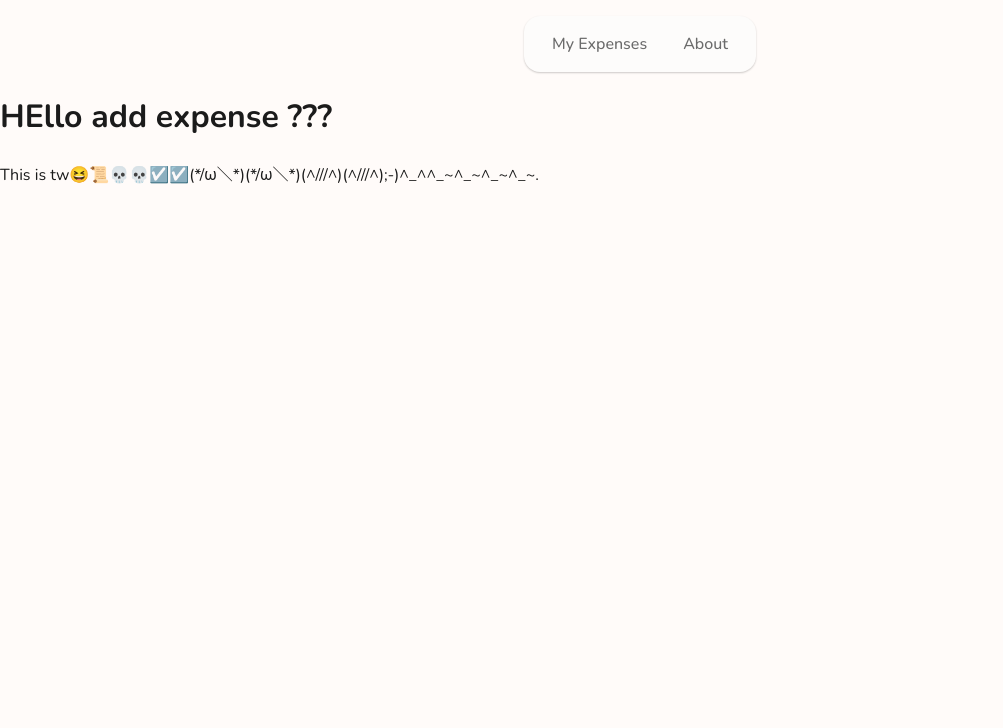
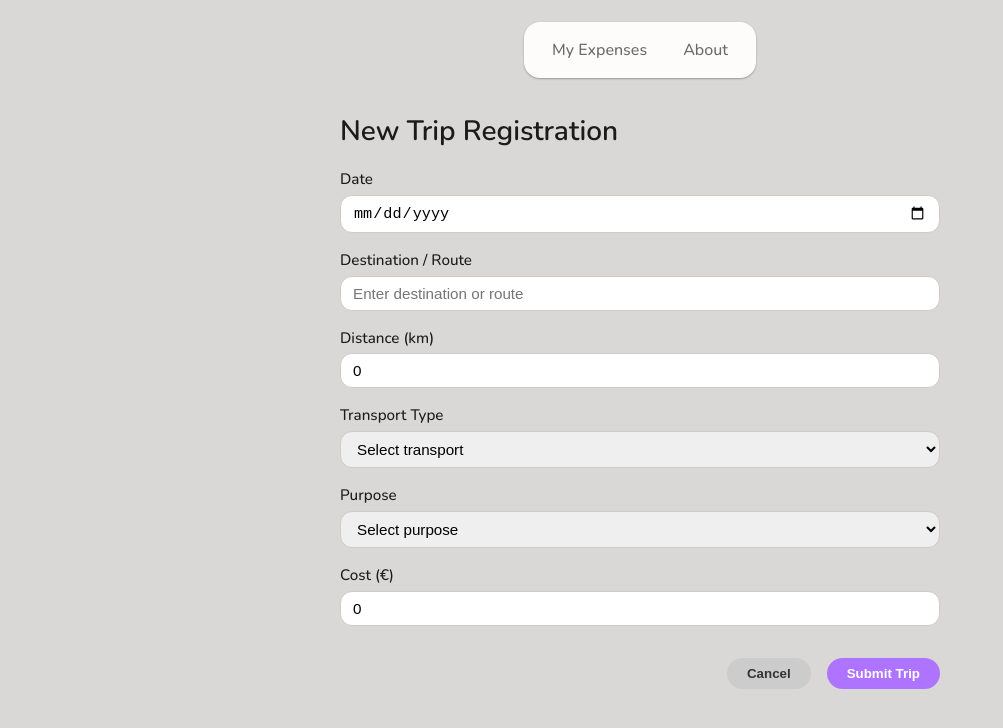
Before and after one commit to FatihKilicPXL/TravelAppFrontend, a Vue app: page /add-expense in a window 1280 px wide. Shown: the top 728 px of the page, without its empty margins (0-1003 px from the left). Built offline with nearby package versions, Linux system fonts and the light colour scheme.

Commit message:
Finished AddExpense view

```diff
--- a/src/assets/main.css
+++ b/src/assets/main.css
@@ -10,12 +10,12 @@ html, body {
   font-family: var(--font-main);
   margin: 0;
   padding: 0;
-  background-color: #fffbf9;
+  background-color: #dad8d7;
   color: #1b1b1b;
   line-height: 1.5;
 }
 
-/* Optional: smoother text */
+/* Optional: smoother text   fcf9f6  */
 body {
   -webkit-font-smoothing: antialiased;
   -moz-osx-font-smoothing: grayscale;
--- a/src/components/Navbar.vue
+++ b/src/components/Navbar.vue
@@ -14,9 +14,10 @@
   justify-content: center;
   padding: 0.75rem 1.25rem;
   background-color: var(--md-sys-color-surface, #fdfcfb);
-  box-shadow: 0 1px 2px rgba(0, 0, 0, 0.2);
+  box-shadow: 0 1px 2px rgba(0, 0, 0, 0.3);
   border-radius: 1rem;
   margin: 1rem auto;
+  margin-top: 22px;
   width: fit-content;
 }
 
--- a/src/views/AddExpense.vue
+++ b/src/views/AddExpense.vue
@@ -1,4 +1,171 @@
 <template>
-  <h1>HEllo add expense ???</h1>
-  <p>This is tw😆📜💀💀☑️☑️(*/ω＼*)(*/ω＼*)(^///^)(^///^);-)^_^^_~^_~^_~^_~.</p>
+  <main class="container">
+    <header class="header">
+      <h1>New Trip Registration</h1>
+    </header>
+
+    <form class="form" @submit.prevent="submitTrip">
+      <!-- Date -->
+      <label class="field">
+        <span>Date</span>
+        <input type="date" v-model="trip.date" required />
+      </label>
+
+      <!-- Destination/Route -->
+      <label class="field">
+        <span>Destination / Route</span>
+        <input type="text" v-model="trip.destination" placeholder="Enter destination or route" required />
+      </label>
+
+      <!-- Distance -->
+      <label class="field">
+        <span>Distance (km)</span>
+        <input type="number" v-model.number="trip.distance" placeholder="0" min="0" required />
+      </label>
+
+      <!-- Transport Type -->
+      <label class="field">
+        <span>Transport Type</span>
+        <select v-model="trip.transport" required>
+          <option disabled value="">Select transport</option>
+          <option>Plane</option>
+          <option>Car</option>
+          <option>Bus</option>
+          <option>Tram</option>
+          <option>Train</option>
+        </select>
+      </label>
+
+      <!-- Purpose -->
+      <label class="field">
+        <span>Purpose</span>
+        <select v-model="trip.purpose" required>
+          <option disabled value="">Select purpose</option>
+          <option>Business</option>
+          <option>Meeting</option>
+          <option>Conference</option>
+          <option>Training</option>
+        </select>
+      </label>
+
+      <!-- Cost -->
+      <label class="field">
+        <span>Cost (€)</span>
+        <input type="number" v-model.number="trip.cost" placeholder="0.00" min="0" step="0.01" required />
+      </label>
+
+      <!-- Buttons -->
+      <div class="buttons">
+        <button type="button" class="cancel" @click="cancelTrip">Cancel</button>
+        <button type="submit" class="submit">Submit Trip</button>
+      </div>
+    </form>
+  </main>
 </template>
+
+<script setup>
+import { reactive } from 'vue'
+import { useRouter } from 'vue-router'
+
+const router = useRouter()
+
+const trip = reactive({
+  date: '',
+  destination: '',
+  distance: 0,
+  transport: '',
+  purpose: '',
+  cost: 0
+})
+
+function submitTrip() {
+  console.log('Trip submitted:', { ...trip })
+  alert('Trip submitted (mock)!')
+  // later: call API
+}
+
+function cancelTrip() {
+  router.back() // go back to previous view
+}
+</script>
+
+<style scoped>
+.container {
+  max-width: 600px;
+  margin: 0 auto;
+  padding: 1rem;
+}
+
+.header {
+  padding-bottom: 1rem;
+}
+
+h1 {
+  font-size: 1.75rem;
+  font-weight: 600;
+  margin: 0;
+}
+
+.form {
+  display: flex;
+  flex-direction: column;
+  gap: 1rem;
+}
+
+.field {
+  display: flex;
+  flex-direction: column;
+  font-size: 0.95rem;
+}
+
+.field span {
+  margin-bottom: 0.25rem;
+  font-weight: 500;
+}
+
+input,
+select {
+  padding: 0.5rem 0.75rem;
+  border-radius: 0.75rem;
+  border: 1px solid #ccc;
+  font-size: 0.95rem;
+  transition: border 0.15s ease, box-shadow 0.15s ease;
+}
+
+input:focus,
+select:focus {
+  outline: none;
+  border-color: var(--md-sys-color-primary, #6200ee);
+  box-shadow: 0 0 0 2px rgba(98, 0, 238, 0.2);
+}
+
+.buttons {
+  display: flex;
+  gap: 1rem;
+  justify-content: flex-end;
+  margin-top: 1rem;
+}
+
+button {
+  padding: 0.5rem 1.25rem;
+  border-radius: 1rem;
+  font-weight: 600;
+  cursor: pointer;
+  border: none;
+  transition: transform 0.15s ease, box-shadow 0.15s ease;
+}
+
+button:hover {
+  transform: scale(1.05);
+}
+
+.cancel {
+  background-color: #ccc;
+  color: #333;
+}
+
+.submit {
+  background-color: var(--md-sys-color-primary, #ae74ff);
+  color: white;
+}
+</style>
--- a/src/views/MyExpenses.vue
+++ b/src/views/MyExpenses.vue
@@ -63,7 +63,7 @@ h1 {
   width: 56px;
   height: 56px;
   border-radius: 50%;
-  background-color: var(--md-sys-color-primary, #b086ff);
+  background-color: var(--md-sys-color-primary, #ae74ff);
   color: white;
   font-size: 2rem;
   border: none;
```
